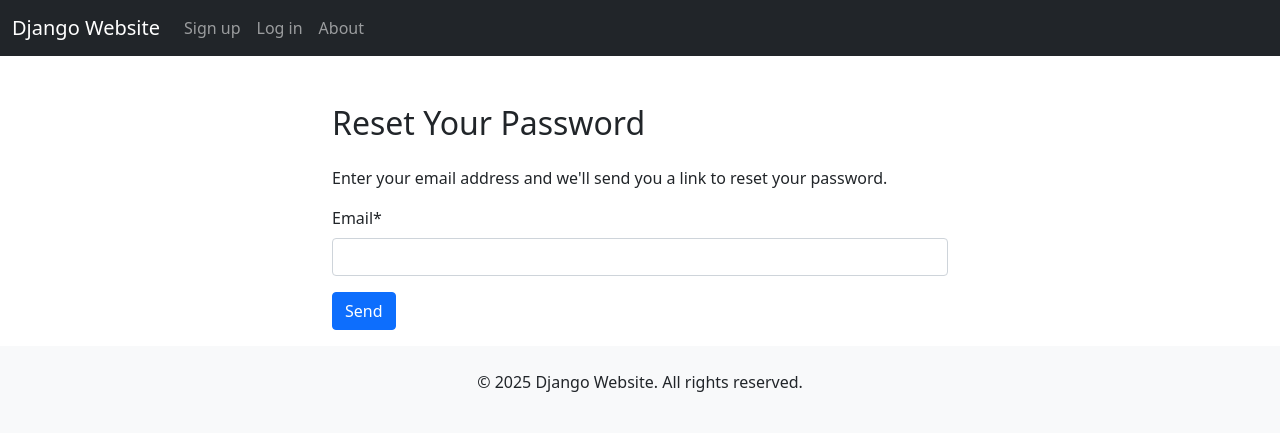
After one commit to a-298/django_website, a Django app: page /reset_password/ in a window 1280 px wide. The commit adds this page. Shown: the top 433 px of the page. Run offline with Django 5.2, Linux system fonts and the light colour scheme; some libraries are stand-ins or nearby versions.

Commit message:
Implemented reset password feature

```diff
--- /dev/null
+++ b/players/templates/reset_password_form.html
@@ -0,0 +1,16 @@
+{% extends 'base.html' %}
+{% load crispy_forms_tags %}
+
+{% block title %}Reset Password{% endblock %}
+
+{% block content %}
+<div class="container col-md-6 mt-5">
+  <h2 class="mb-4">Reset Your Password</h2>
+  <p>Enter your email address and we'll send you a link to reset your password.</p>
+  <form method="POST">
+    {% csrf_token %}
+    {{ form|crispy }}
+    <button type="submit" class="btn btn-primary">Send</button>
+  </form>
+</div>
+{% endblock %}
--- a/players/templates/user_profile.html
+++ b/players/templates/user_profile.html
@@ -11,5 +11,7 @@
         <p>Last Name: {{ user.last_name }}</p>
         <p class="mb-5">Last Login: {{ user.last_login }}</p>
         <a href="{% url 'delete_account' %}">Delete my Account</a>
+        &nbsp;
+        <a href="{% url 'password_reset' %}">Reset my Password</a>
     </div>
 {% endblock %}
--- a/players/urls.py
+++ b/players/urls.py
@@ -1,5 +1,6 @@
 from django.urls import path
 from . import views
+from django.contrib.auth import views as auth_views
 
 urlpatterns = [
     path('sign_up', views.players_signup, name='sign_up'),
@@ -9,4 +10,14 @@ urlpatterns = [
     path('user_profile', views.players_profile, name='user_profile'),
     path('about', views.about, name='about'),
     path('delete_account', views.delete_account, name='delete_account'),
+    path('reset_password/', auth_views.PasswordResetView.as_view(template_name='reset_password_form.html'),
+         name='password_reset'),
+    path('reset_password_done/', auth_views.PasswordResetDoneView.as_view(template_name='reset_password_done.html'),
+         name='password_reset_done'),
+    path('reset_password_confirm/<uidb64>/<token>/',
+         auth_views.PasswordResetConfirmView.as_view(template_name='reset_password_confirm.html'),
+         name='password_reset_confirm'),
+    path('reset_password_complete/',
+         auth_views.PasswordResetCompleteView.as_view(template_name='reset_password_complete.html'),
+         name='password_reset_complete'),
 ]
```
Also changed, not shown: django_website/settings.py (+8 -0 lines), players/templates/reset_password_complete.html (added, +11 -0 lines), players/templates/reset_password_confirm.html (added, +16 -0 lines), players/templates/reset_password_done.html (added, +11 -0 lines), db.sqlite3.
